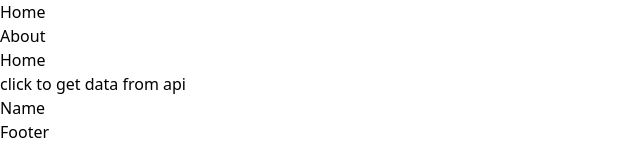
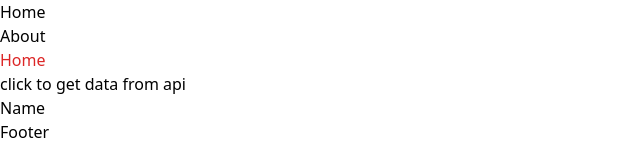
Before and after one commit to Binabh/react-ts-starter-kit, a React app: page / in a window 1280 px wide. Shown: the top 160 px of the page, without its empty margins (0-640 px from the left). Built offline with nearby package versions, Linux system fonts and the light colour scheme.

Commit message:
update readme

```diff
--- a/package.json
+++ b/package.json
@@ -5,7 +5,7 @@
   "scripts": {
     "start": "webpack-dev-server --env MODE=dev",
     "clean": "rm -rf dist",
-    "build": "npm run clean && webpack --env.MODE=prod --progress",
+    "build": "npm run clean && webpack --env MODE=prod --progress",
     "lint": "eslint src --ext .ts,.tsx --ignore-pattern *test.ts* --fix",
     "test": "jest"
   },
@@ -48,6 +48,7 @@
     "jest": "^29.3.1",
     "jest-environment-jsdom": "^29.3.1",
     "postcss": "^8.4.19",
+    "postcss-loader": "^7.0.1",
     "prettier": "^2.8.0",
     "style-loader": "^2.0.0",
     "tailwindcss": "^3.2.4",
--- a/src/views/Home/index.tsx
+++ b/src/views/Home/index.tsx
@@ -8,7 +8,7 @@ function Home() {
   const user = useSelector((state: RootState) => state.user);
   return (
     <>
-      <h1>Home</h1>
+      <h1 className="text-red-600">Home</h1>
       <button type="button" onClick={() => dispatch(getUserRequest('octocat'))}>
         click to get data from api
       </button>
--- a/tailwind.config.js
+++ b/tailwind.config.js
@@ -1,8 +1,8 @@
 /** @type {import('tailwindcss').Config} */
 module.exports = {
-  content: [],
+  content: ['./src/**/*.{js,jsx,ts,tsx}', './public/index.html'],
   theme: {
     extend: {},
   },
   plugins: [],
-}
+};
--- a/webpack.config.js
+++ b/webpack.config.js
@@ -31,7 +31,7 @@ baseConfig = {
       },
       {
         test: /\.css$/,
-        use: ['style-loader', 'css-loader'],
+        use: ['style-loader', 'css-loader', 'postcss-loader'],
       },
       {
         test: /\.(png|jpg|gif)$/,
```
Also changed, not shown: 2 other files (tests, documents, lock files or other folders).
